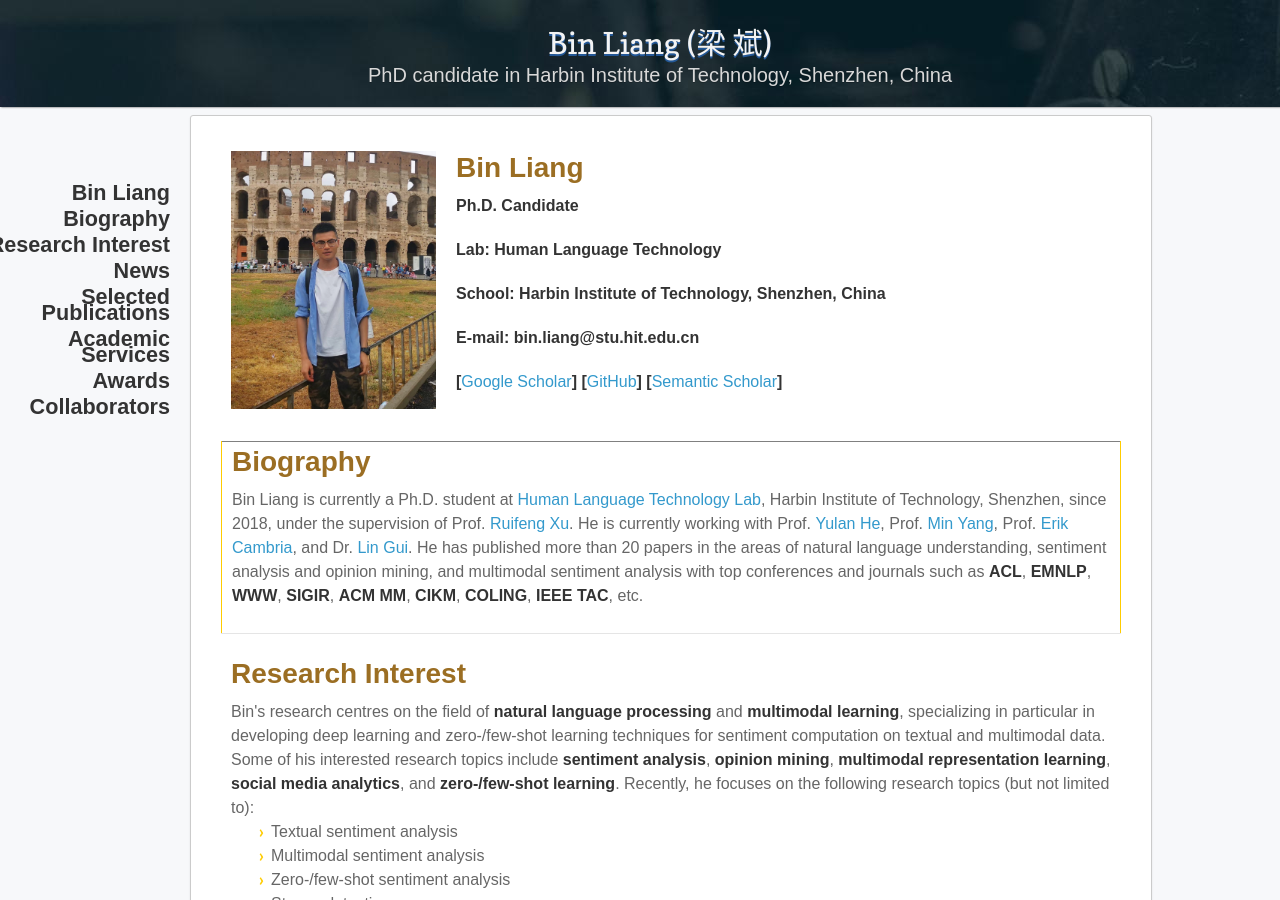
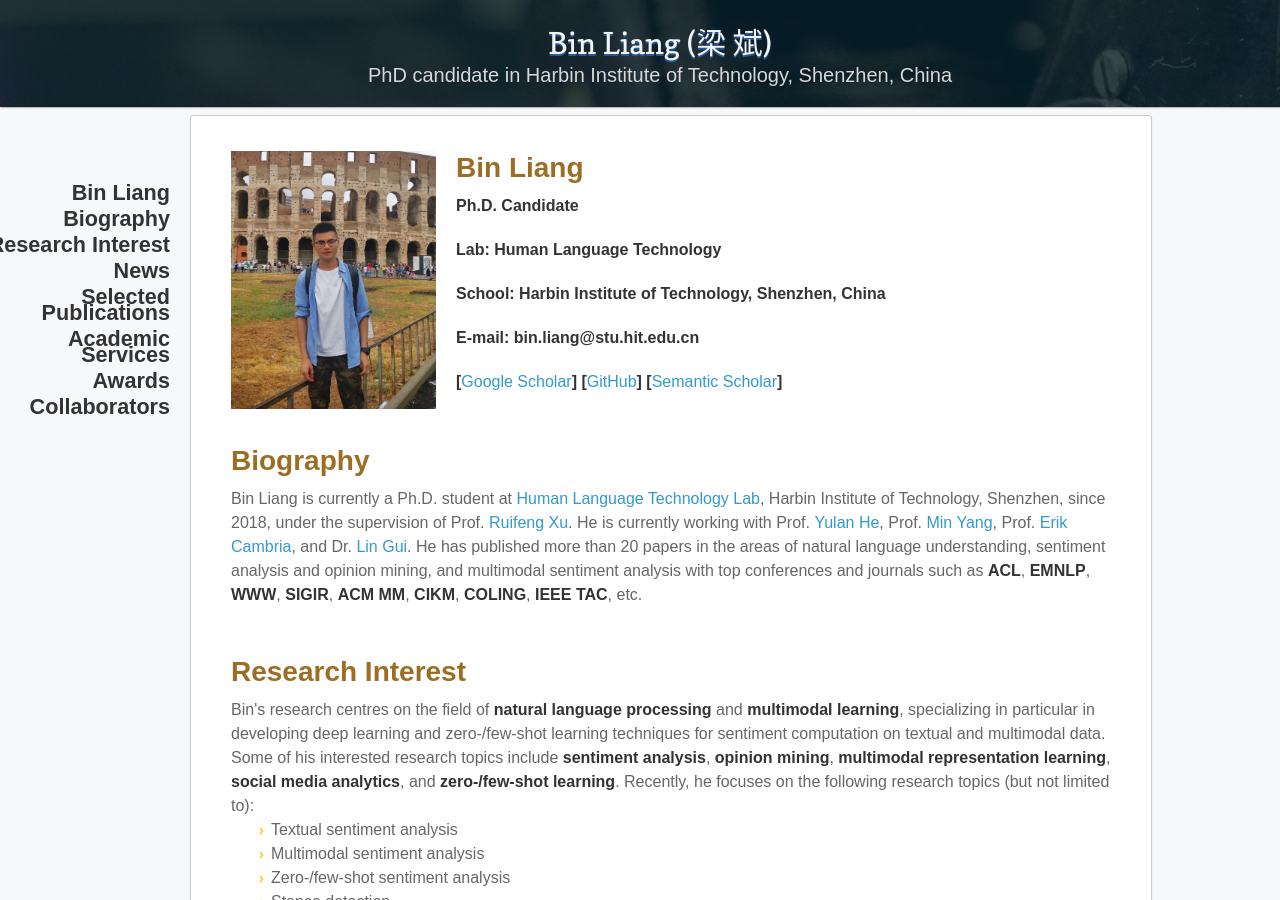
Before and after one commit to BinLiang-NLP/BinLiang-NLP.github.io, a Jekyll site: the page built from index.md, in a window 1280 px wide and 900 px high. Built offline with Jekyll 4.4.1, drawn with Linux system fonts in a browser that asks for light colours; nearby versions of some CDN libraries; our own code applies the rules of GitHub Pages for plain Markdown files.

Commit message:
Update index.md

```diff
--- a/index.md
+++ b/index.md
@@ -15,7 +15,7 @@
   </tr>
 </table>
 
-<table border="1">
+<table class="imgtable">
   <tr>
     <td width="100%">
       <h1>Biography</h1>
```
